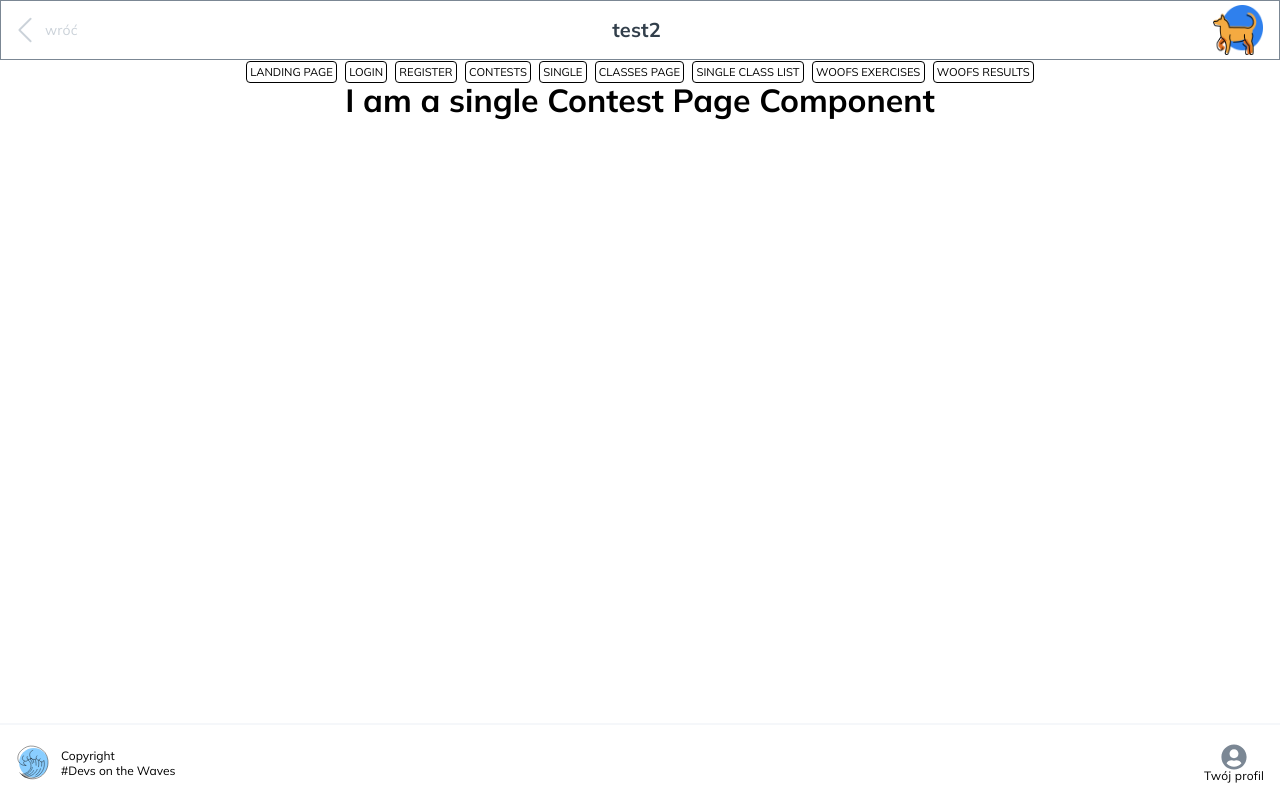
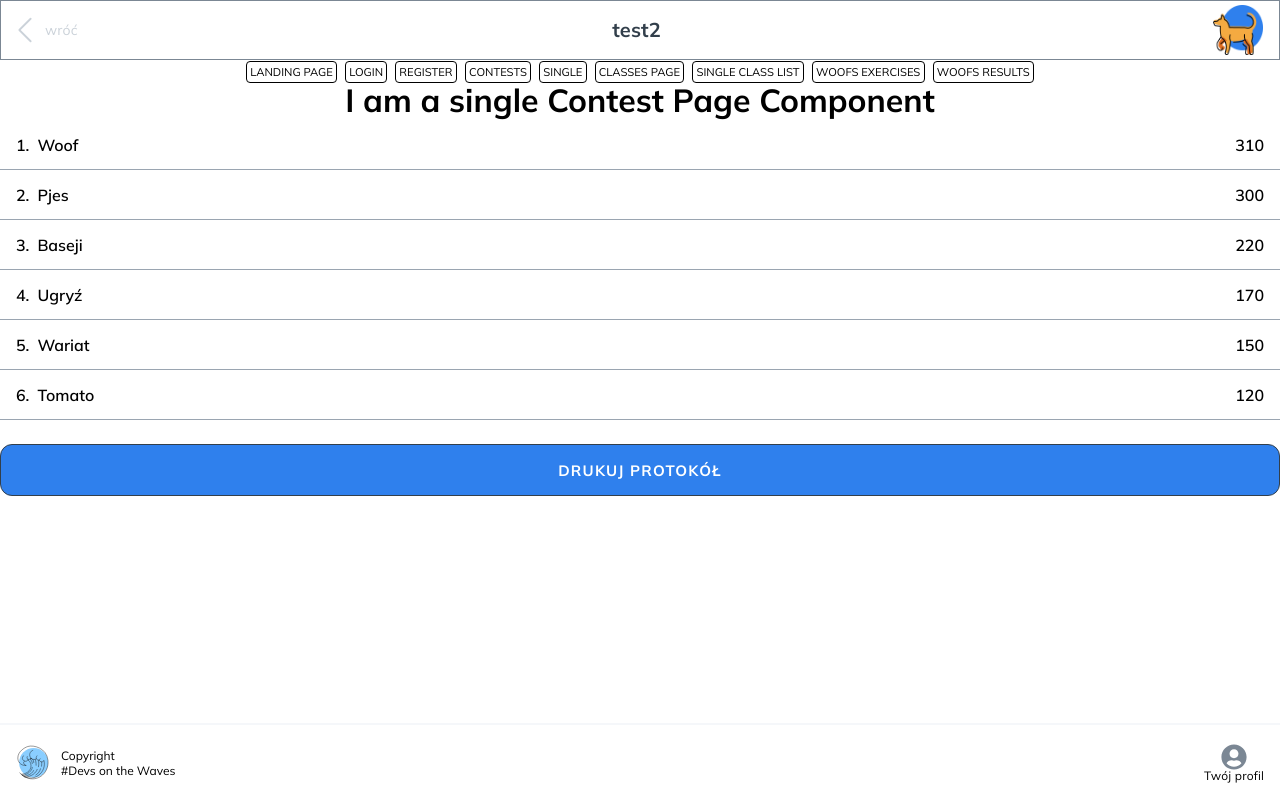
Before and after one commit to CC2021-WBL/GOOD-BOI-Application, a React (Create React App) app: page /contests/1 in a window 1280 px wide. Built offline with nearby package versions, Linux system fonts and the light colour scheme.

Commit message:
feat: added SingleContestPage class leaderboard

```diff
--- a/src/App.js
+++ b/src/App.js
@@ -1,24 +1,23 @@
+import './App.css';
+
 import { Route, Routes } from 'react-router-dom';
 
-import Layout from './Templates/Layout/Layout';
-import HomePage from './Pages/HomePage/HomePage';
-import LoginForm from './Organisms/LoginForm/LoginForm';
+import ClassCompetitorsPage from './Pages/ClassCompetitorsPage/ClassCompetitorsPage';
+import ClassSummaryPage from './Pages/ClassSummaryPage/ClassSummaryPage';
 import ClassesPage from './Pages/ClassesPage/ClassesPage';
-import LandingPage from './Pages/LandingPage/LandingPage';
 import ContestsPage from './Pages/ContestsPage/ContestsPage';
-import NotFoundPage from './Pages/NotFoundPage/NotFoundPage';
 import ExercisesPage from './Pages/ExercisesPage/ExercisesPage';
 import ForgotPassForm from './Organisms/ForgotPassForm/ForgotPassForm';
-import ClassSummaryPage from './Pages/ClassSummaryPage/ClassSummaryPage';
+import HomePage from './Pages/HomePage/HomePage';
+import LandingPage from './Pages/LandingPage/LandingPage';
+import Layout from './Templates/Layout/Layout';
+import LoginForm from './Organisms/LoginForm/LoginForm';
+import ModalsTest from './Pages/ModalsTest';
+import NotFoundPage from './Pages/NotFoundPage/NotFoundPage';
+import RegistrationForm from './Organisms/RegistrationForm/RegistrationForm';
+import SingleContestPage from './Pages/SingleContestPage/SingleContestPage';
 import SingleSummaryPage from './Pages/SingleSummaryPage/SingleSummaryPage';
-import RegistrationForm from './Organisms/RegistrationForm/RegistrationForm';
-import ClassCompetitorsPage from './Pages/ClassCompetitorsPage/ClassCompetitorsPage';
-import ModalsTest from './Pages/ModalsTest';
-import './App.css';
 
-const SingleContestPage = () => {
-  return <h1>I am a single Contest Page Component</h1>;
-};
 function App() {
   return (
     <div className="App">
--- /dev/null
+++ b/src/Data/Dummy-data/leaderboardClassResults.js
@@ -0,0 +1,43 @@
+// dummy data representing results in one of selected classes
+// array of objects
+
+const LeaderboardClassResults = [
+  [
+    // class0 results
+    { text: 'Woof', score: 310 },
+    { text: 'Pjes', score: 300 },
+    { text: 'Ugryź', score: 170 },
+    { text: 'Baseji', score: 220 },
+    { text: 'Tomato', score: 120 },
+    { text: 'Wariat', score: 150 },
+  ],
+  [
+    // class1 results
+    { text: 'Woof', score: 310 },
+    { text: 'Pjes', score: 300 },
+    { text: 'Ugryź', score: 170 },
+    { text: 'Baseji', score: 220 },
+    { text: 'Tomato', score: 120 },
+    { text: 'Wariat', score: 150 },
+  ],
+  [
+    // class2 results
+    { text: 'Woof', score: 310 },
+    { text: 'Pjes', score: 300 },
+    { text: 'Ugryź', score: 170 },
+    { text: 'Baseji', score: 220 },
+    { text: 'Tomato', score: 120 },
+    { text: 'Wariat', score: 150 },
+  ],
+  [
+    // class3 results
+    { text: 'Woof', score: 310 },
+    { text: 'Pjes', score: 300 },
+    { text: 'Ugryź', score: 170 },
+    { text: 'Baseji', score: 220 },
+    { text: 'Tomato', score: 120 },
+    { text: 'Wariat', score: 150 },
+  ],
+];
+
+export default LeaderboardClassResults;
--- a/src/Data/Dummy-data/leaderbordResults.js
+++ b/src/Data/Dummy-data/leaderbordResults.js
@@ -23,6 +23,7 @@ const createLeaderboard = () => {
   function getRandomNumber() {
     return Math.floor(Math.random() * 41);
   }
+  console.log(leaderboard);
   return leaderboard;
 };
 
--- /dev/null
+++ b/src/Pages/SingleContestPage/SingleContestPage.js
@@ -0,0 +1,23 @@
+import LeaderboardClassResults from './../../Data/Dummy-data/leaderboardClassResults';
+import LeaderboardList from './../../Molecules/LeaderboardList/LeaderboardList';
+import MainButtonStyled from './../../Atoms/MainButton/MainButton';
+
+const SingleContestPage = () => {
+  // below method sorts the array in descending order
+  // class0 results are in LeaderboardClassResults[0]
+  const sortedLeaderboardClassResults = LeaderboardClassResults[0].sort(
+    (a, b) => {
+      return b.score - a.score;
+    },
+  );
+  return (
+    <>
+      <h1>I am a single Contest Page Component</h1>
+      <LeaderboardList result={sortedLeaderboardClassResults} />
+      <br></br>
+      <MainButtonStyled primary text="drukuj protokół" />
+    </>
+  );
+};
+
+export default SingleContestPage;
```
